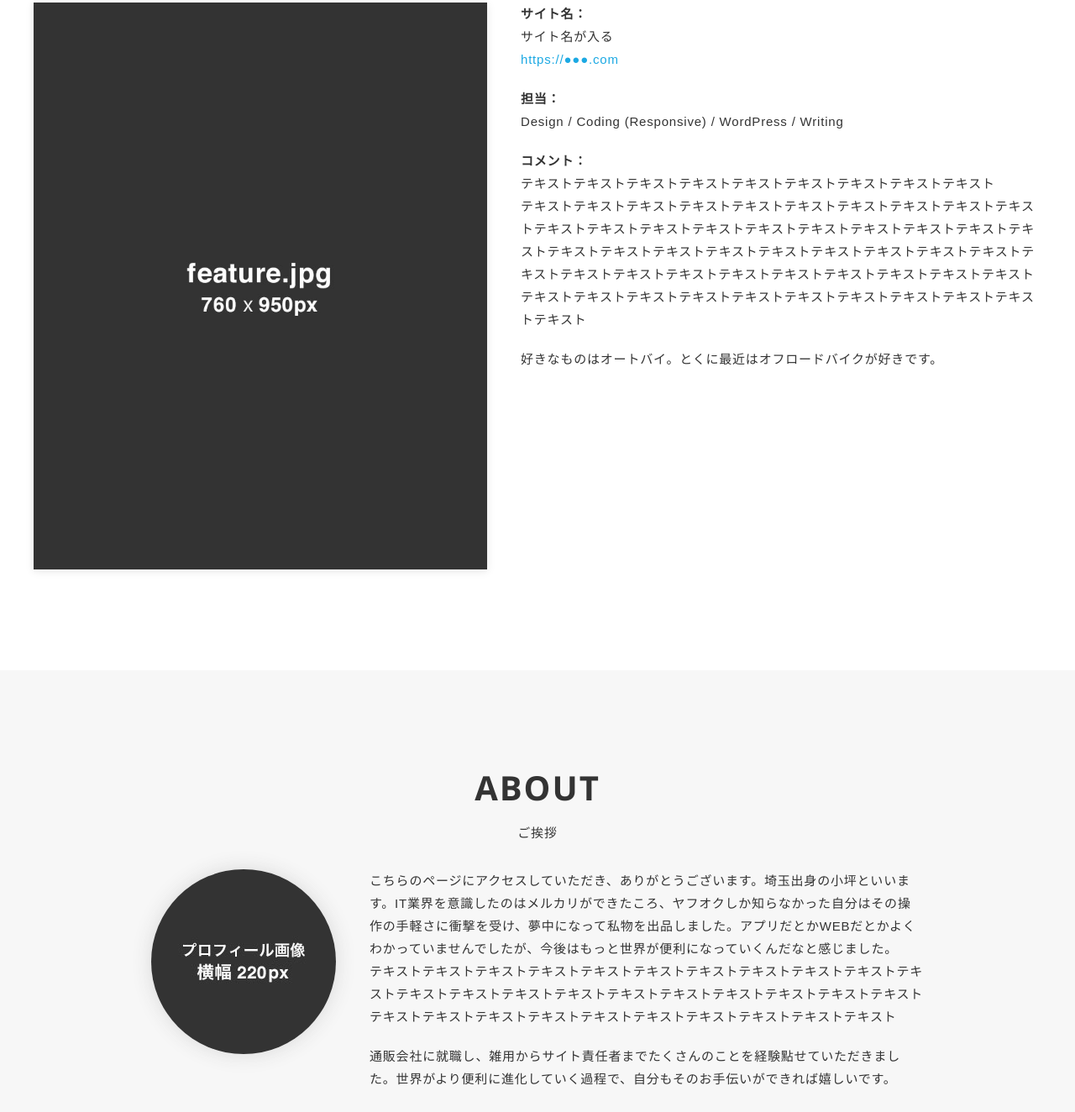
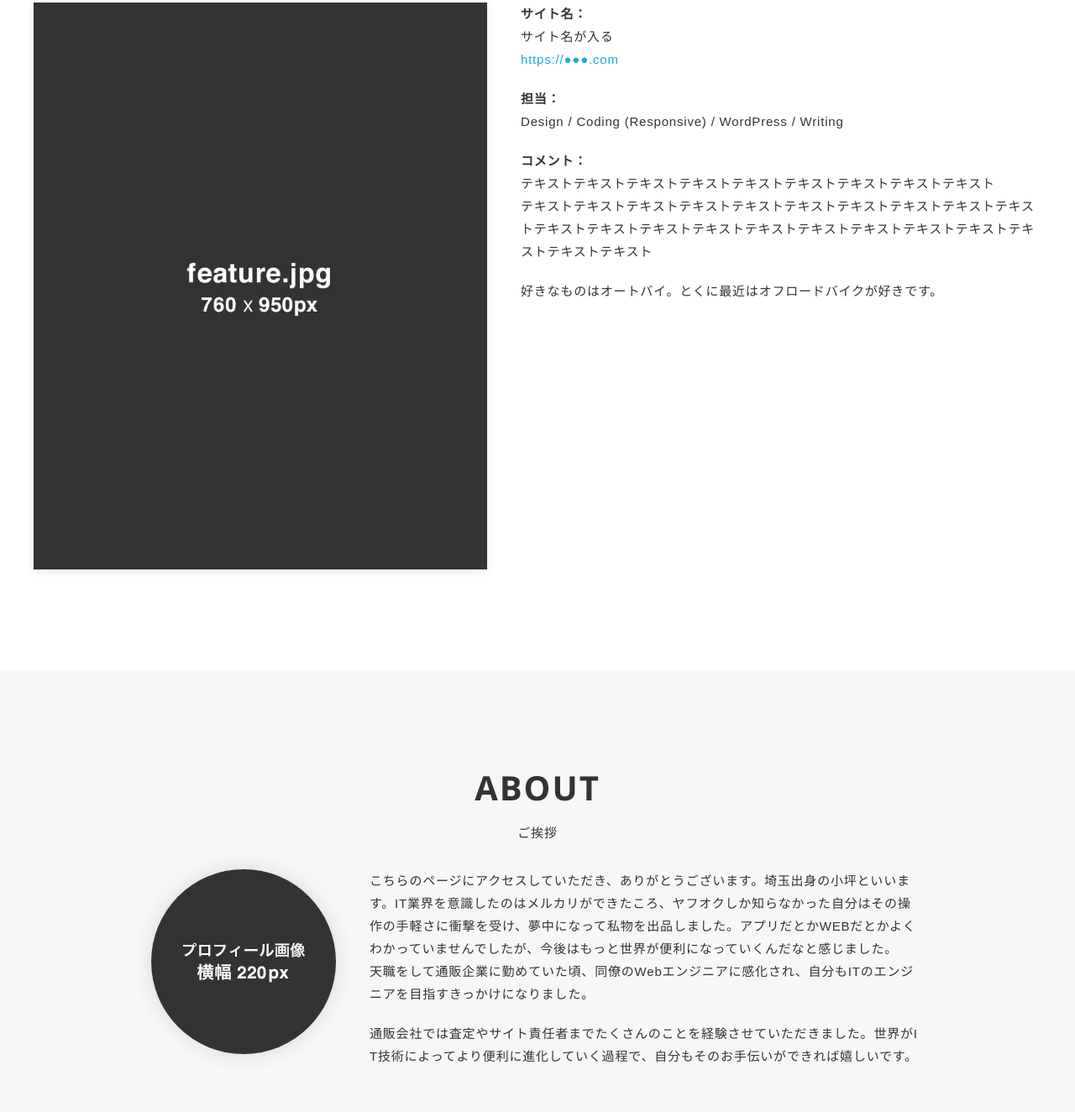
Before and after one commit to kottu55/portfolio, a plain HTML site: page index.html in a window 1280 px wide. Shown: the part 2109-3433 px from the top of the page at 84% size. Drawn offline with nearby package versions, Linux system fonts and the light colour scheme.

Commit message:
edit portfolio

```diff
--- a/index.html
+++ b/index.html
@@ -4,12 +4,12 @@
   <meta charset="utf-8">
   <meta name="viewport" content="width=device-width,initial-scale=1.0,user-scalable=no">
   <meta property='og:type' content='website'>
-  <meta property='og:title' content='kottu55 ITエンジニア ポートフォリオ'>
+  <meta property='og:title' content='小坪 均 ポートフォリオ'>
   <meta property='og:url' content='URLが入る'>
-  <meta property='og:description' content='ITエンジニア kottu55 のポートフォリオサイトです！'>
+  <meta property='og:description' content='ITエンジニア 小坪 均 のポートフォリオサイトです。'>
   <meta property="og:image" content="img/ogp.png">
   <meta name="description" content="ITエンジニア kottu55 のポートフォリオサイトです！す！" />
-  <title>Webデザイナー TARO YAMADA ポートフォリオ</title>
+  <title>HITOSHI KOTSUBO ポートフォリオ</title>
   <link href="https://fonts.googleapis.com/css?family=Open+Sans:700" rel="stylesheet">
   <link href="css/reset.css" media="all" rel="stylesheet" type="text/css" />
   <link href="css/photoswipe/photoswipe.css" media="all" rel="stylesheet" type="text/css" />
@@ -52,7 +52,7 @@
             <h2 class="heading-primary">WORKS</h2>
           </div>
           <div class="section-lead">
-            <p>Web（デザインとコーディング）制作の記録です。<br>デザイン練習用の架空サイト（ファーストビューのみ）も含んでおります。</p>
+            <p>Web開発、Web制作(コーディング)の記録です。<br>架空サイト（ファーストビューのみ）も含んでおります。</p>
           </div>
           <div class="section-body works">
             <div class="works-list js-my-gallery">
@@ -149,8 +149,7 @@
                   <span class="text-bold">サイト名：</span><br>サイト名が入る<br><a href="#" target="_blank">https://●●●.com</a></p>
                 <p><span class="text-bold">担当：</span><br>Design / Coding (Responsive) / WordPress / Writing</p>
                 <p><span
-                    class="text-bold">コメント：</span><br>テキストテキストテキストテキストテキストテキストテキストテキストテキスト<br>テキストテキストテキストテキストテキストテキストテキストテキストテキストテキストテキストテキストテキストテキストテキストテキストテキストテキストテキストテキストテキストテキストテキストテキストテキストテキストテキストテキストテキストテキストテキストテキストテキストテキストテキストテキストテキストテキストテキストテキストテキストテキストテキストテキストテキストテキストテキストテキストテキストテキスト
-                </p>
+                    class="text-bold">コメント：</span><br>テキストテキストテキストテキストテキストテキストテキストテキストテキスト<br>テキストテキストテキストテキストテキストテキストテキストテキストテキストテキストテキストテキストテキストテキストテキストテキストテキストテキストテキストテキストテキストテキスト</p>
                 <p>好きなものはオートバイ。とくに最近はオフロードバイクが好きです。</p>
                 <p></p>
               </div>
@@ -178,10 +177,9 @@
               </div>
               <div class="about-body">
                 <p>
-                  こちらのページにアクセスしていただき、ありがとうございます。埼玉出身の小坪といいます。IT業界を意識したのはメルカリができたころ、ヤフオクしか知らなかった自分はその操作の手軽さに衝撃を受け、夢中になって私物を出品しました。アプリだとかWEBだとかよくわかっていませんでしたが、今後はもっと世界が便利になっていくんだなと感じました。<br>テキストテキストテキストテキストテキストテキストテキストテキストテキストテキストテキストテキストテキストテキストテキストテキストテキストテキストテキストテキストテキストテキストテキストテキストテキストテキストテキストテキストテキストテキストテキスト
-                </p>
+                  こちらのページにアクセスしていただき、ありがとうございます。埼玉出身の小坪といいます。IT業界を意識したのはメルカリができたころ、ヤフオクしか知らなかった自分はその操作の手軽さに衝撃を受け、夢中になって私物を出品しました。アプリだとかWEBだとかよくわかっていませんでしたが、今後はもっと世界が便利になっていくんだなと感じました。<br>天職をして通販企業に勤めていた頃、同僚のWebエンジニアに感化され、自分もITのエンジニアを目指すきっかけになりました。</p>
                 <p>
-                  通販会社に就職し、雑用からサイト責任者までたくさんのことを経験點せていただきました。世界がより便利に進化していく過程で、自分もそのお手伝いができれば嬉しいです。
+                  通販会社では査定やサイト責任者までたくさんのことを経験させていただきました。世界がIT技術によってより便利に進化していく過程で、自分もそのお手伝いができれば嬉しいです。
                 </p>
               </div>
             </div>
```
